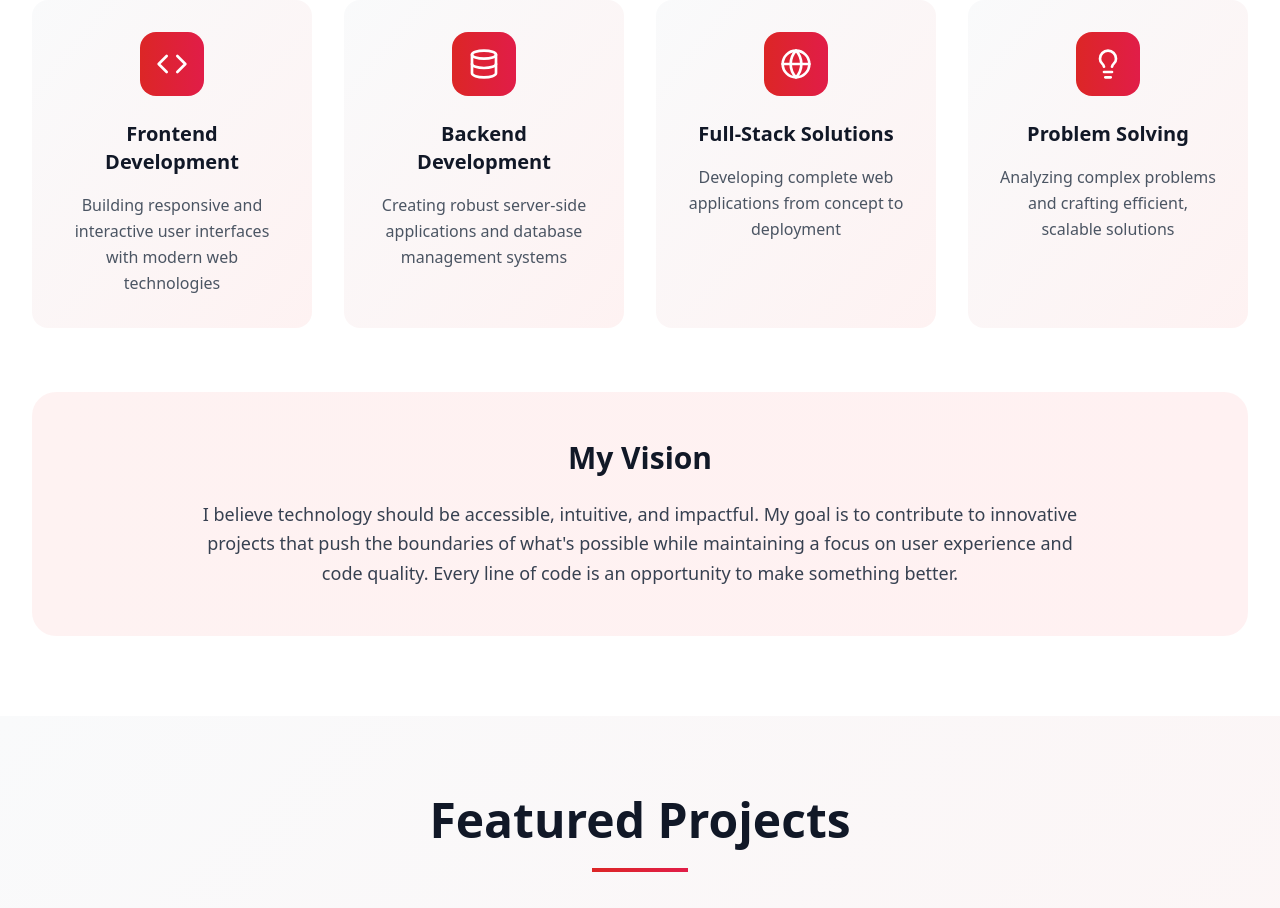
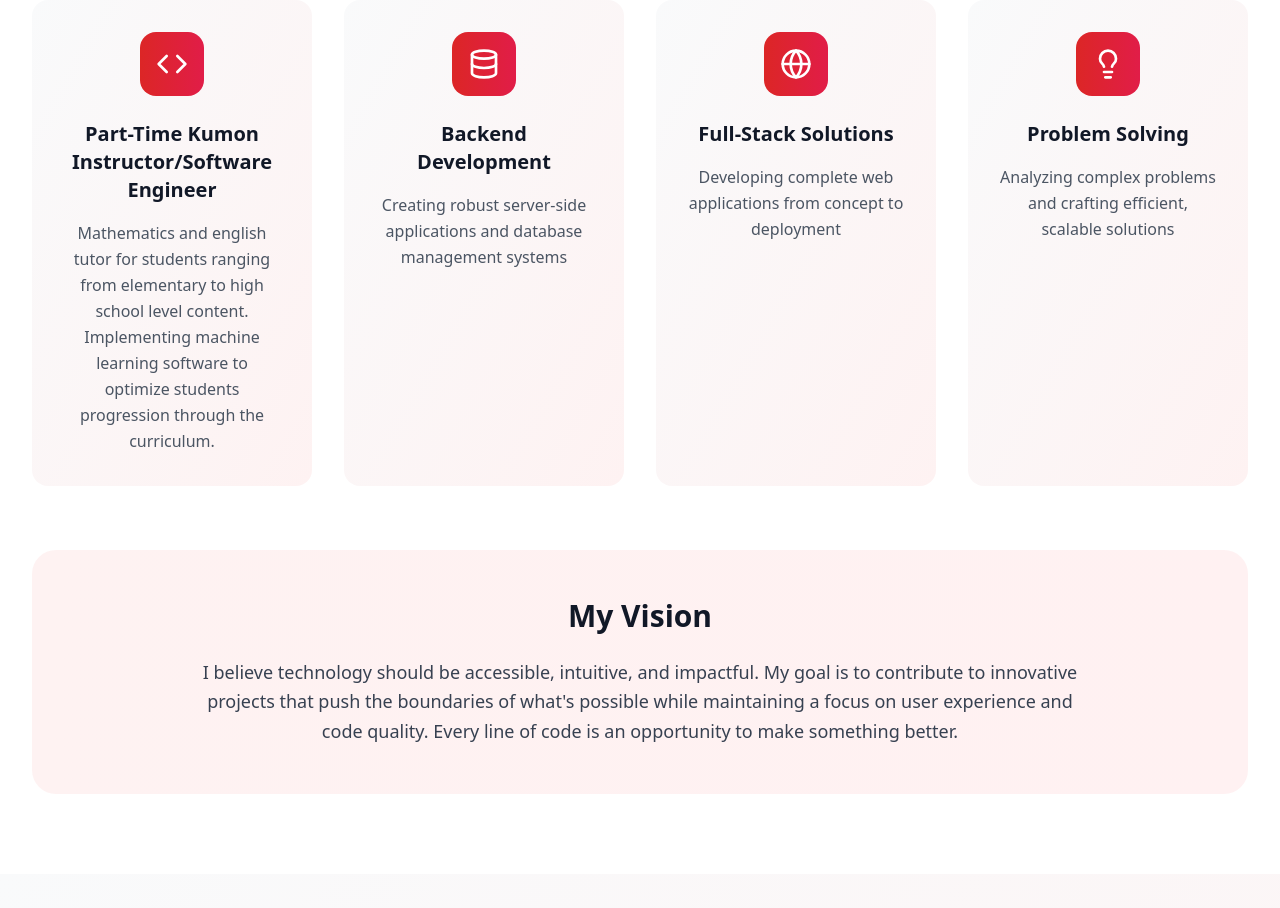
Before and after one commit to vedantkminiai/vedant-k, a React (Vite) app: page / in a window 1280 px wide. Shown: the part 1200-2108 px from the top of the page. Built offline with nearby package versions, Linux system fonts and the light colour scheme.

Commit message:
Updated About.tsx

```diff
--- a/src/components/About.tsx
+++ b/src/components/About.tsx
@@ -5,8 +5,8 @@ const About = () => {
   const skills = [
     {
       icon: Code,
-      title: 'Frontend Development',
-      description: 'Building responsive and interactive user interfaces with modern web technologies'
+      title: 'Part-Time Kumon Instructor/Software Engineer',
+      description: 'Mathematics and english tutor for students ranging from elementary to high school level content. Implementing machine learning software to optimize students progression through the curriculum.'
     },
     {
       icon: Database,
```
